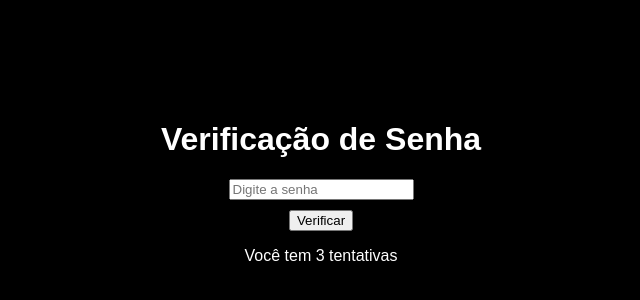
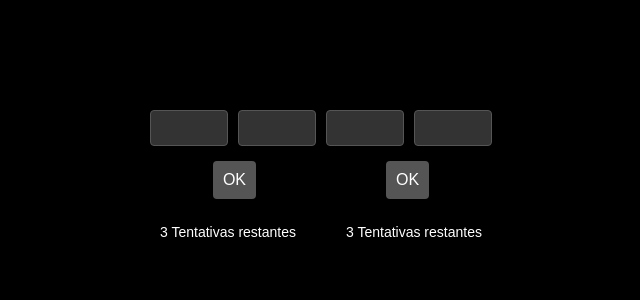
Before and after one commit to BDaniottiM/Senha, a plain HTML site: page index.html in a window 1280 px wide. Shown: the part 218-518 px from the top of the page, without its empty margins (319-959 px from the left). Drawn offline with Linux system fonts and the light colour scheme.

Commit message:
FInal (acho)

```diff
--- /dev/null
+++ b/css/index.css
@@ -0,0 +1,83 @@
+body {
+  display: flex;
+  justify-content: center;
+  align-items: center;
+  height: 100vh;
+  margin: 0;
+  background-color: black;
+  color: white;
+  font-family: Arial, sans-serif;
+  font-weight: 300;
+}
+
+/* Centralização dos elementos */
+.container {
+  text-align: center;
+}
+
+/* Estilo dos inputs na mesma linha */
+.inputs-container {
+  display: flex;
+  gap: 10px;
+  justify-content: center;
+}
+
+/* Estilo dos inputs */
+input[type="text"] {
+  width: 60px;
+  padding: 8px;
+  background-color: #333;
+  border: 1px solid #555;
+  border-radius: 4px;
+  color: white;
+  font-size: 16px;
+  text-align: center;
+}
+
+/* Estilo dos botões */
+.buttons-container {
+  margin-top: 15px;
+  display: flex;
+  gap: 130px;
+  justify-content: center;
+}
+
+.tentativas-container {
+  margin-top: 15px;
+  display: flex;
+  gap: 50px;
+  justify-content: center;
+}
+
+button {
+  padding: 10px;
+  background-color: #555;
+  color: white;
+  border: none;
+  border-radius: 4px;
+  cursor: pointer;
+  font-size: 16px;
+}
+
+button:hover {
+  background-color: #777;
+}
+
+/* Estilo das tentativas */
+.tentativas {
+  font-size: 14px;
+  margin-top: 10px;
+}
+
+/* Ocultar números nos inputs e placeholders */
+::-webkit-input-placeholder {
+  color: transparent;
+}
+
+:-ms-input-placeholder {
+  color: transparent;
+}
+
+::placeholder {
+  color: transparent;
+}
--- /dev/null
+++ b/css/senha.css
@@ -0,0 +1,64 @@
+body {
+  display: flex;
+  justify-content: center;
+  align-items: center;
+  height: 100vh;
+  margin: 0;
+  background-color: black;
+  color: white;
+  font-family: Arial, sans-serif;
+  font-size: 18px;
+  transition: background-color 0.5s; /* Animação para a troca de cor */
+}
+
+/* Container centralizado */
+.container {
+  text-align: center;
+}
+
+/* Estilo dos inputs */
+.inputs {
+  display: flex;
+  justify-content: center;
+  gap: 8px;
+}
+
+.letter-input {
+  width: 40px;
+  padding: 8px;
+  background-color: #333;
+  border: 1px solid #555;
+  border-radius: 4px;
+  color: white;
+  font-size: 24px;
+  text-align: center;
+}
+
+/* Estilo do botão */
+button {
+  padding: 10px 20px;
+  margin-top: 15px;
+  margin-bottom: 15px;
+  background-color: #555;
+  color: white;
+  border: none;
+  border-radius: 4px;
+  cursor: pointer;
+  font-size: 16px;
+}
+
+button:hover {
+  background-color: #777;
+}
+
+/* Mensagem de resultado */
+#resultado {
+  margin-top: 10px;
+  font-size: 18px;
+}
+
+/* Contador de tentativas */
+#tentativas {
+  margin-top: 5px;
+  font-size: 16px;
+}
--- a/index.html
+++ b/index.html
@@ -2,63 +2,34 @@
 <html lang="pt-BR">
   <head>
     <meta charset="UTF-8" />
+    <meta name="viewport" content="width=device-width, initial-scale=1.0" />
     <title>Verificação de Senha</title>
-    <style>
-      body {
-        display: flex;
-        justify-content: center;
-        align-items: center;
-        height: 100vh;
-        background-color: black;
-        color: white;
-        font-family: "Arial", sans-serif;
-        text-align: center;
-      }
-      input,
-      button {
-        font-family: "Arial", sans-serif;
-        display: block;
-        margin: 10px auto;
-      }
-      .erro {
-        color: red;
-      }
-      .sucesso {
-        color: green;
-      }
-    </style>
+    <link rel="stylesheet" href="css/index.css" />
   </head>
   <body>
-    <div>
-      <h1>Verificação de Senha</h1>
-      <input type="text" id="password" placeholder="Digite a senha" />
-      <button onclick="verificarSenha()">Verificar</button>
-      <p id="resultado"></p>
-      <p id="tentativas">Você tem 3 tentativas</p>
+    <div class="container">
+      <!-- Inputs na mesma linha -->
+      <div class="inputs-container">
+        <input type="text" id="numero1" maxlength="2" aria-label="Número 1" />
+        <input type="text" id="numero2" maxlength="2" aria-label="Número 2" />
+        <input type="text" id="numero3" maxlength="2" aria-label="Número 3" />
+        <input type="text" id="numero4" maxlength="2" aria-label="Número 4" />
+      </div>
+
+      <!-- Botões abaixo dos inputs -->
+      <div class="buttons-container">
+        <button onclick="verificarParte1()" id="button1">OK</button>
+        <button onclick="verificarParte2()" id="button2">OK</button>
+      </div>
+
+      <div class="tentativas-container">
+        <p class="tentativas" id="tentativasParte1">3 Tentativas restantes</p>
+        <p class="tentativas" id="tentativasParte2">3 Tentativas restantes</p>
+      </div>
     </div>
 
-    <script>
-      let tentativasRestantes = 3;
+    <p id="resultado" style="text-align: center; margin-top: 10px"></p>
 
-      function verificarSenha() {
-        const senhaCorreta = "62 13 40 52";
-        const senhaInserida = document.getElementById("password").value;
-
-        if (senhaInserida === senhaCorreta) {
-          document.body.innerHTML = "<h1 class='sucesso'>Parabéns!</h1>";
-        } else {
-          tentativasRestantes--;
-          if (tentativasRestantes > 0) {
-            document.getElementById("resultado").textContent = "Senha errada!";
-            document.getElementById("resultado").classList.add("erro");
-            document.getElementById(
-              "tentativas"
-            ).textContent = `Você tem ${tentativasRestantes} tentativas`;
-          } else {
-            document.body.innerHTML = "<h1 class='erro'>Você perdeu</h1>";
-          }
-        }
-      }
-    </script>
+    <script src="js/index.js"></script>
   </body>
 </html>
--- /dev/null
+++ b/js/index.js
@@ -0,0 +1,61 @@
+let tentativasParte1 = 3;
+let tentativasParte2 = 3;
+let parte1Correta = false;
+let parte2Correta = false;
+
+function verificarParte1() {
+  const numero1 = document.getElementById("numero1").value;
+  const numero2 = document.getElementById("numero2").value;
+
+  if (numero1 === "62" && numero2 === "13") {
+    document.getElementById("resultado").innerText = "";
+    document.getElementById("numero1").style.display = "none";
+    document.getElementById("numero2").style.display = "none";
+    document.getElementById("button1").style.display = "none";
+    document.getElementById("tentativasParte1").style.display = "none";
+    parte1Correta = true;
+    redirecionarSeCorreto();
+  } else {
+    tentativasParte1--;
+    document.getElementById(
+      "tentativasParte1"
+    ).innerText = ` ${tentativasParte1} Tentativas restantes`;
+    if (tentativasParte1 === 0) {
+      bloquearTela();
+    }
+  }
+}
+
+function verificarParte2() {
+  const numero3 = document.getElementById("numero3").value;
+  const numero4 = document.getElementById("numero4").value;
+
+  if (numero3 === "40" && numero4 === "52") {
+    document.getElementById("resultado").innerText = "";
+    document.getElementById("numero3").style.display = "none";
+    document.getElementById("numero4").style.display = "none";
+    document.getElementById("button2").style.display = "none";
+    document.getElementById("tentativasParte2").style.display = "none";
+    parte2Correta = true;
+    redirecionarSeCorreto();
+  } else {
+    tentativasParte2--;
+    document.getElementById(
+      "tentativasParte2"
+    ).innerText = `${tentativasParte2} Tentativas restantes`;
+    if (tentativasParte2 === 0) {
+      bloquearTela();
+    }
+  }
+}
+
+function redirecionarSeCorreto() {
+  if (parte1Correta && parte2Correta) {
+    window.location.href = "senha.html"; // Substitua pelo caminho da sua página
+  }
+}
+
+function bloquearTela() {
+  document.body.style.backgroundColor = "red";
+  document.body.innerHTML = ""; // Remove todos os elementos da tela
+}
```
Also changed, not shown: js/senha.js (added, +38 -0 lines), senha.html (added, +83 -0 lines).
